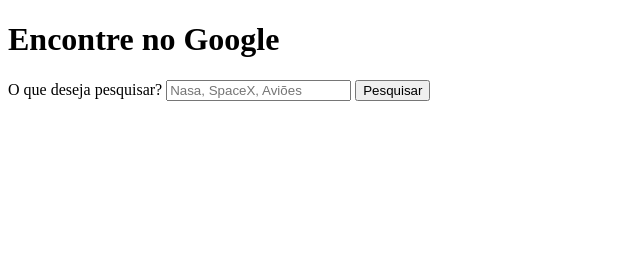
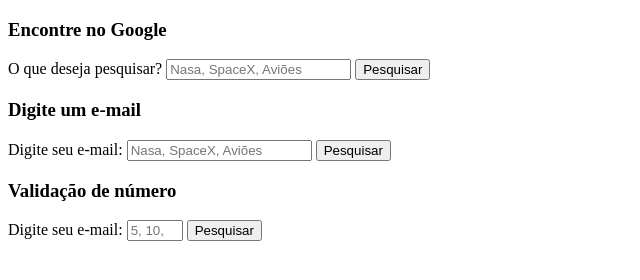
Before and after one commit to junioralecrim/Java-Script, a plain HTML site: page Full Stack JavaScript/Módulos/HTML5/Dia 4/17 - Validação de forms/form.html in a window 1280 px wide. Shown: the whole page, without its empty margins (0-640 px from the left). Drawn offline with Linux system fonts and the light colour scheme.

Commit message:
Update form.html

```diff
--- a/Full Stack JavaScript/Módulos/HTML5/Dia 4/17 - Validação de forms/form.html
+++ b/Full Stack JavaScript/Módulos/HTML5/Dia 4/17 - Validação de forms/form.html
@@ -4,10 +4,29 @@
     <title>Form</title>
 </head>
 <body>
-    <h1>Encontre no Google</h1>
+    <h3>Encontre no Google</h3>
     <form action="https://www.google.com/search">
         <label for="q">O que deseja pesquisar?</label>
-        <input type="text" name="q" id="q" placeholder="Nasa, SpaceX, Aviões">        <input type="submit" value="Pesquisar">
+        <input type="text" name="q" id="q" placeholder="Nasa, SpaceX, Aviões" required>
+        <!--O parâmetro required serve para obrigar o usuário a digitar alguma coisa na caixinha. Caso esteja vazia ela não vai retornar nada, apenas uma mensagem pedindo para preencher o campo vazio.-->
+
+        <input type="submit" value="Pesquisar">
+    </form>
+    <h3>Digite um e-mail</h3>
+    <form action="https://www.google.com/search">
+        <label for="q">Digite seu e-mail:</label>
+        <input type="email" name="q" id="q" placeholder="Nasa, SpaceX, Aviões">
+        <!--Não precisa colocar o required para validar o email em si, só o type dele já vai fazer essa verificação e não deixa o usuário seguir caso não corresponda ao padrão de e-mail-->
+
+        <input type="submit" value="Pesquisar">
+    </form>
+    <h3>Validação de número</h3>
+    <form action="https://www.google.com/search">
+        <label for="q">Digite seu e-mail:</label>
+        <input type="number" name="q" id="q" placeholder="5, 10, 20" min="2" max="22">
+        <!--Pelo type number ele vai primeiramente deixar digitar apenas números-->
+
+        <input type="submit" value="Pesquisar">
     </form>
 </body>
 </html>
```
